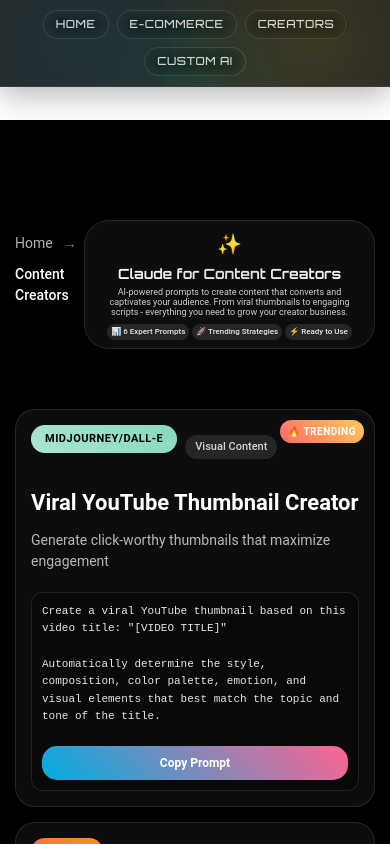
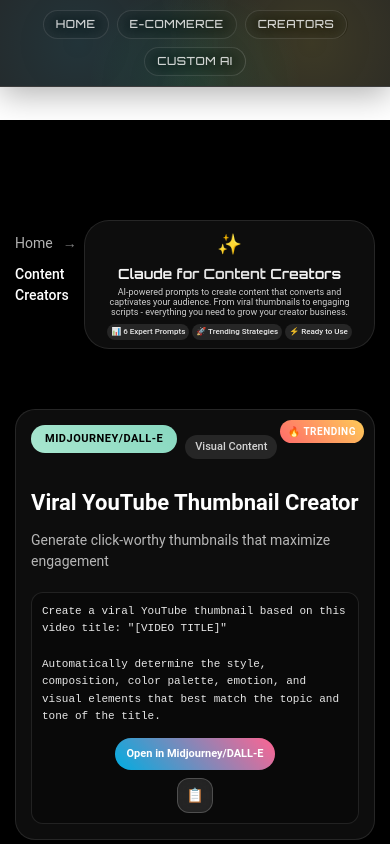
Before and after one commit to zovxlab-6363/zovx-frontend, a Next.js app in the folder zovx/: page /category/content-creators in a window 390 px wide. Shown: the top 844 px of the page. Built offline with nearby package versions, Linux system fonts and the light colour scheme.

Commit message:
open in platform
open in platform

```diff
--- a/zovx/src/app/category/content-creators/page.tsx
+++ b/zovx/src/app/category/content-creators/page.tsx
@@ -136,6 +136,48 @@
     }
   ];
 
+  const openInAI = (promptText: string, tool: string, promptId: string) => {
+    const encodedPrompt = encodeURIComponent(promptText);
+    let url = '';
+
+    switch (tool.toLowerCase()) {
+      case 'chatgpt':
+        url = `https://chat.openai.com/?q=${encodedPrompt}`;
+        break;
+      case 'claude':
+        url = `https://claude.ai/chat?q=${encodedPrompt}`;
+        break;
+      case 'midjourney':
+      case 'midjourney/dall-e':
+      case 'dalle':
+        // For image generation, we'll open Discord/Midjourney
+        url = `https://discord.com/channels/@me`;
+        // Copy to clipboard for Midjourney since it requires Discord
+        navigator.clipboard.writeText(promptText);
+        break;
+      case 'canva':
+        url = `https://www.canva.com/magic-write/`;
+        navigator.clipboard.writeText(promptText);
+        break;
+      case 'runway':
+        url = `https://runwayml.com/`;
+        navigator.clipboard.writeText(promptText);
+        break;
+      default:
+        // Fallback: copy to clipboard and open ChatGPT
+        navigator.clipboard.writeText(promptText);
+        url = `https://chat.openai.com/`;
+        break;
+    }
+
+    // Open in new tab
+    window.open(url, '_blank');
+
+    // Show feedback
+    setCopiedPrompt(promptId);
+    setTimeout(() => setCopiedPrompt(""), 3000);
+  };
+
   const copyPrompt = async (promptText: string, promptId: string) => {
     try {
       await navigator.clipboard.writeText(promptText);
@@ -204,12 +246,21 @@
                 <div className="prompt-text">
                   {prompt.prompt_text}
                 </div>
-                <button
-                  className={`copy-btn ${copiedPrompt === prompt.id.toString() ? 'copied' : ''}`}
-                  onClick={() => copyPrompt(prompt.prompt_text, prompt.id.toString())}
-                >
-                  {copiedPrompt === prompt.id.toString() ? '✓ Copied!' : 'Copy Prompt'}
-                </button>
+                <div className="prompt-actions">
+                  <button
+                    className={`open-ai-btn ${copiedPrompt === prompt.id.toString() ? 'opened' : ''}`}
+                    onClick={() => openInAI(prompt.prompt_text, prompt.tool, prompt.id.toString())}
+                  >
+                    {copiedPrompt === prompt.id.toString() ? '✓ Opened!' : `Open in ${prompt.tool}`}
+                  </button>
+                  <button
+                    className="copy-only-btn"
+                    onClick={() => copyPrompt(prompt.prompt_text, prompt.id.toString())}
+                    title="Copy to clipboard"
+                  >
+                    📋
+                  </button>
+                </div>
               </div>
             </div>
           </div>
--- a/zovx/src/app/category/ecommerce-brands/page.tsx
+++ b/zovx/src/app/category/ecommerce-brands/page.tsx
@@ -236,6 +236,43 @@
     }
   ];
 
+  const openInAI = (promptText: string, tool: string, promptId: string) => {
+    const encodedPrompt = encodeURIComponent(promptText);
+    let url = '';
+
+    switch (tool.toLowerCase()) {
+      case 'chatgpt':
+        url = `https://chat.openai.com/?q=${encodedPrompt}`;
+        break;
+      case 'claude':
+        url = `https://claude.ai/chat?q=${encodedPrompt}`;
+        break;
+      case 'midjourney':
+      case 'midjourney/dall-e':
+        // For image generation, we'll open Discord/Midjourney
+        url = `https://discord.com/channels/@me`;
+        // Copy to clipboard for Midjourney since it requires Discord
+        navigator.clipboard.writeText(promptText);
+        break;
+      case 'canva':
+        url = `https://www.canva.com/magic-write/`;
+        navigator.clipboard.writeText(promptText);
+        break;
+      default:
+        // Fallback: copy to clipboard and open ChatGPT
+        navigator.clipboard.writeText(promptText);
+        url = `https://chat.openai.com/`;
+        break;
+    }
+
+    // Open in new tab
+    window.open(url, '_blank');
+
+    // Show feedback
+    setCopiedPrompt(promptId);
+    setTimeout(() => setCopiedPrompt(""), 3000);
+  };
+
   const copyPrompt = async (promptText: string, promptId: string) => {
     try {
       await navigator.clipboard.writeText(promptText);
@@ -303,12 +340,21 @@
                 <div className="prompt-text">
                   {prompt.prompt_text}
                 </div>
-                <button
-                  className={`copy-btn ${copiedPrompt === prompt.id.toString() ? 'copied' : ''}`}
-                  onClick={() => copyPrompt(prompt.prompt_text, prompt.id.toString())}
-                >
-                  {copiedPrompt === prompt.id.toString() ? '✓ Copied!' : 'Copy Prompt'}
-                </button>
+                <div className="prompt-actions">
+                  <button
+                    className={`open-ai-btn ${copiedPrompt === prompt.id.toString() ? 'opened' : ''}`}
+                    onClick={() => openInAI(prompt.prompt_text, prompt.tool, prompt.id.toString())}
+                  >
+                    {copiedPrompt === prompt.id.toString() ? '✓ Opened!' : `Open in ${prompt.tool}`}
+                  </button>
+                  <button
+                    className="copy-only-btn"
+                    onClick={() => copyPrompt(prompt.prompt_text, prompt.id.toString())}
+                    title="Copy to clipboard"
+                  >
+                    📋
+                  </button>
+                </div>
               </div>
             </div>
           </div>
--- a/zovx/src/app/neon-background.css
+++ b/zovx/src/app/neon-background.css
@@ -1131,6 +1131,22 @@
     font-size: 12px !important;
     padding: 8px 12px !important;
   }
+
+  .prompt-actions {
+    flex-direction: column !important;
+    gap: 8px !important;
+  }
+
+  .open-ai-btn {
+    font-size: 11px !important;
+    padding: 8px 12px !important;
+  }
+
+  .copy-only-btn {
+    align-self: center !important;
+    padding: 6px 8px !important;
+    font-size: 14px !important;
+  }
 }
 
 .prompt-card-detailed {
@@ -1233,6 +1249,53 @@
   background: linear-gradient(45deg, #00dc82, #26de81);
 }
 
+/* New prompt actions layout */
+.prompt-actions {
+  display: flex;
+  gap: 10px;
+  align-items: center;
+  margin-top: 15px;
+}
+
+.open-ai-btn {
+  flex: 1;
+  background: linear-gradient(45deg, #00ade1, #ff6492);
+  color: #ffffff;
+  border: none;
+  padding: 10px 16px;
+  border-radius: 20px;
+  font-size: 13px;
+  font-weight: 600;
+  cursor: pointer;
+  transition: all 0.3s ease;
+}
+
+.open-ai-btn:hover {
+  transform: translateY(-2px);
+  box-shadow: 0 8px 20px rgba(0, 173, 225, 0.4);
+}
+
+.open-ai-btn.opened {
+  background: linear-gradient(45deg, #00dc82, #26de81);
+}
+
+.copy-only-btn {
+  background: rgba(255, 255, 255, 0.1);
+  color: #ffffff;
+  border: 1px solid rgba(255, 255, 255, 0.2);
+  padding: 10px 12px;
+  border-radius: 12px;
+  font-size: 16px;
+  cursor: pointer;
+  transition: all 0.3s ease;
+  backdrop-filter: blur(10px);
+}
+
+.copy-only-btn:hover {
+  background: rgba(255, 255, 255, 0.2);
+  transform: translateY(-1px);
+}
+
 .cta-buttons {
   display: flex;
   gap: 15px;
@@ -1388,6 +1451,15 @@
     padding: 8px 16px;
     font-size: 12px;
   }
+
+  .prompt-actions {
+    gap: 8px;
+  }
+
+  .open-ai-btn {
+    font-size: 12px;
+    padding: 8px 14px;
+  }
 }
 
 /* Extra small screens for category pages */
```
